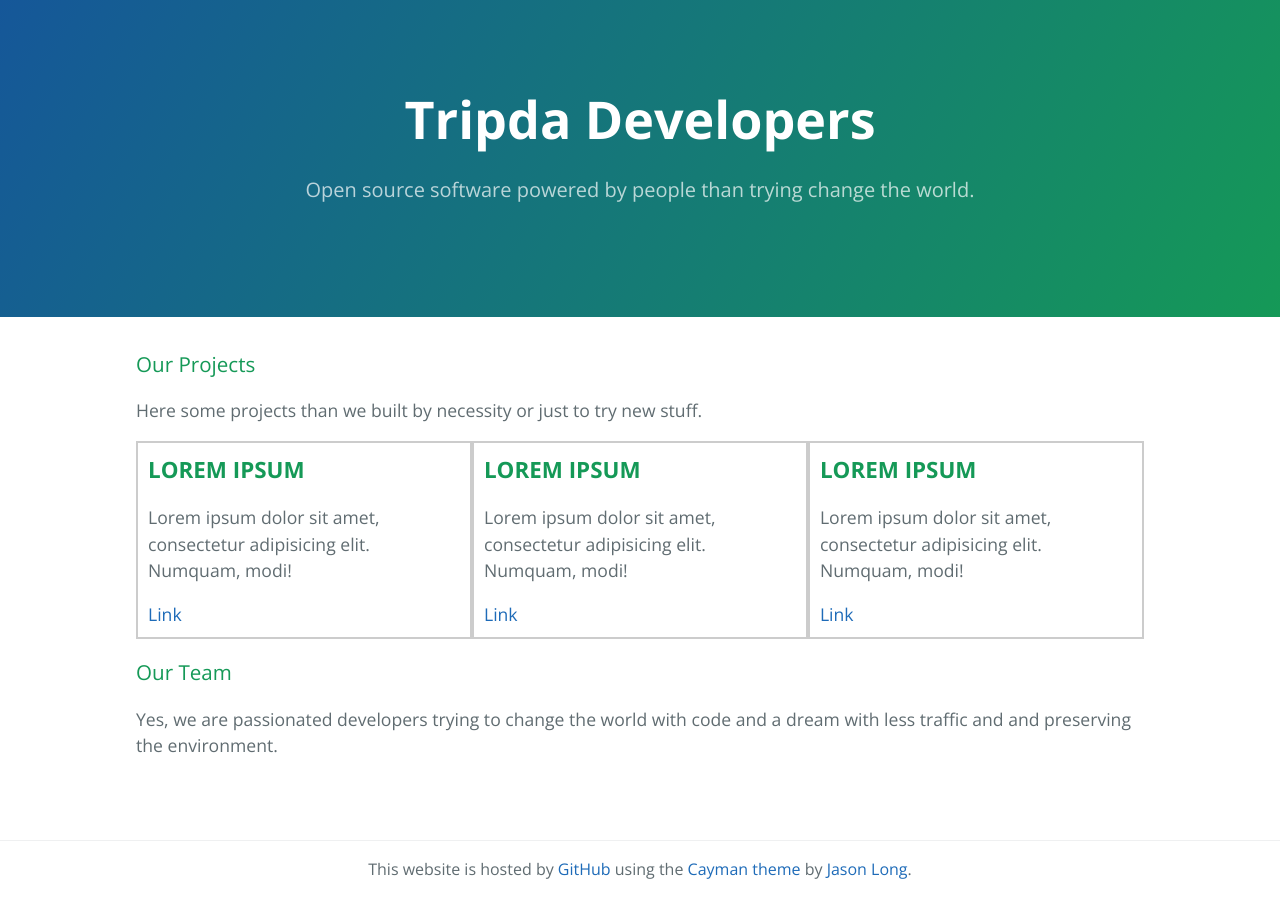
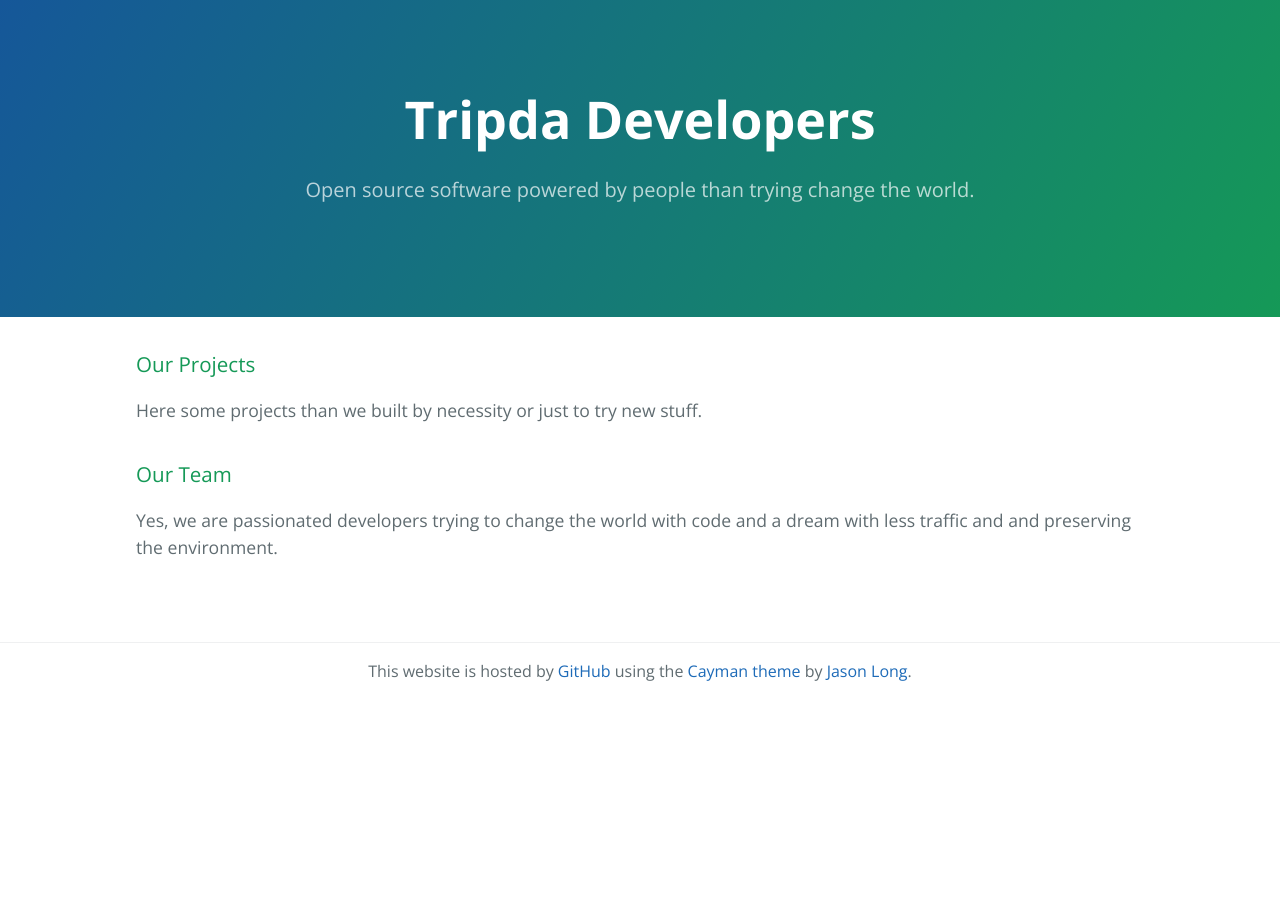
Before and after one commit to TripdaApp/tripdaapp.github.com, a Jekyll site: the page built from index.html, in a window 1280 px wide. Built offline with Jekyll 4.4.1, drawn with Linux system fonts in a browser that asks for light colours.

Commit message:
Update layout

```diff
--- a/index.html
+++ b/index.html
@@ -9,25 +9,7 @@
 
 <p>Here some projects than we built by necessity or just to try new stuff.</p>
 
-<ul id="projects-list">
-    <li>
-        <h2>Lorem Ipsum</h2>
-        <p class="description">Lorem ipsum dolor sit amet, consectetur adipisicing elit. Numquam, modi!</p>
-        <a href="#">Link</a>
-    </li>
-
-    <li>
-        <h2>Lorem Ipsum</h2>
-        <p class="description">Lorem ipsum dolor sit amet, consectetur adipisicing elit. Numquam, modi!</p>
-        <a href="#">Link</a>
-    </li>
-
-    <li>
-        <h2>Lorem Ipsum</h2>
-        <p class="description">Lorem ipsum dolor sit amet, consectetur adipisicing elit. Numquam, modi!</p>
-        <a href="#">Link</a>
-    </li>
-</ul>
+<ul id="projects-list"></ul>
 
 <h3>
   <a id="team" class="anchor" href="#team" aria-hidden="true">
```
Also changed, not shown: src/css/main.css (+9 -1 lines), src/css/main.min.css.
